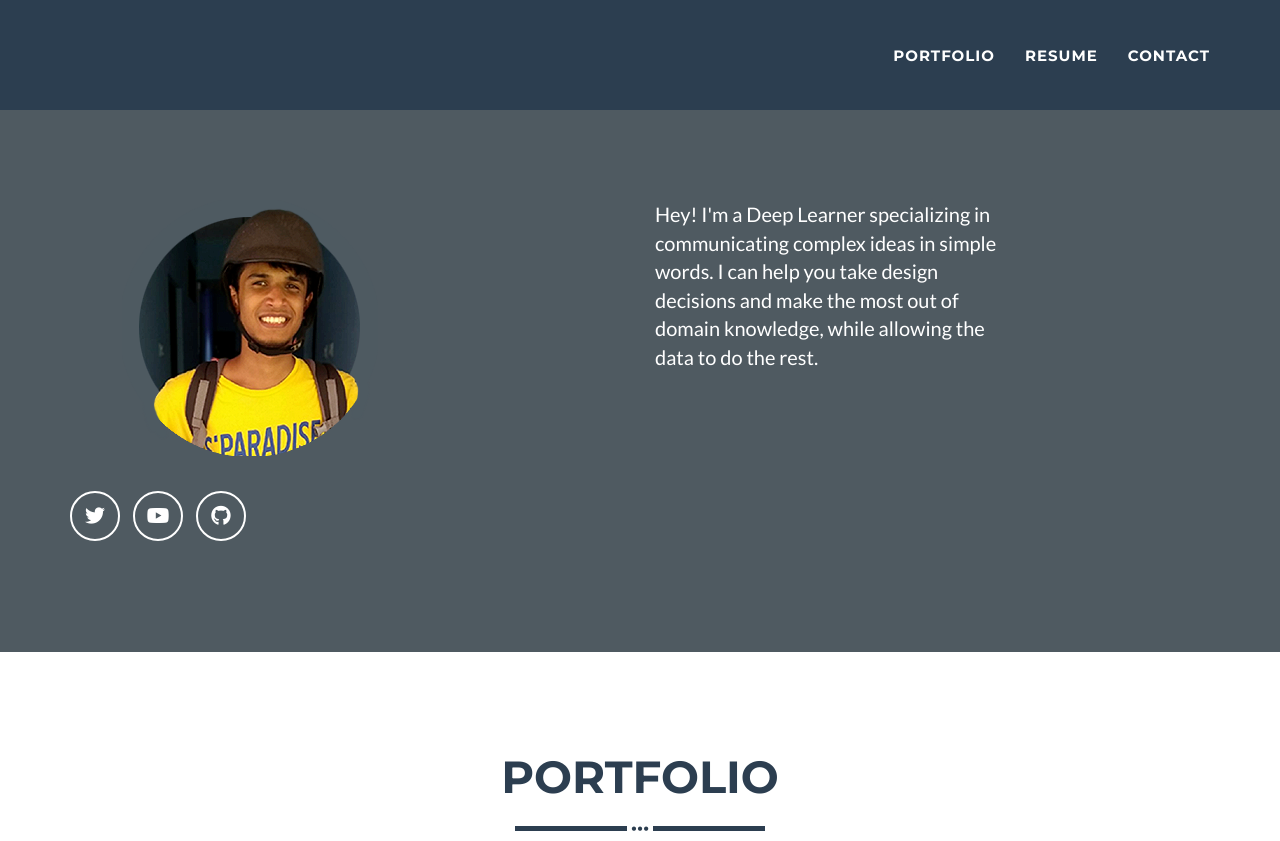
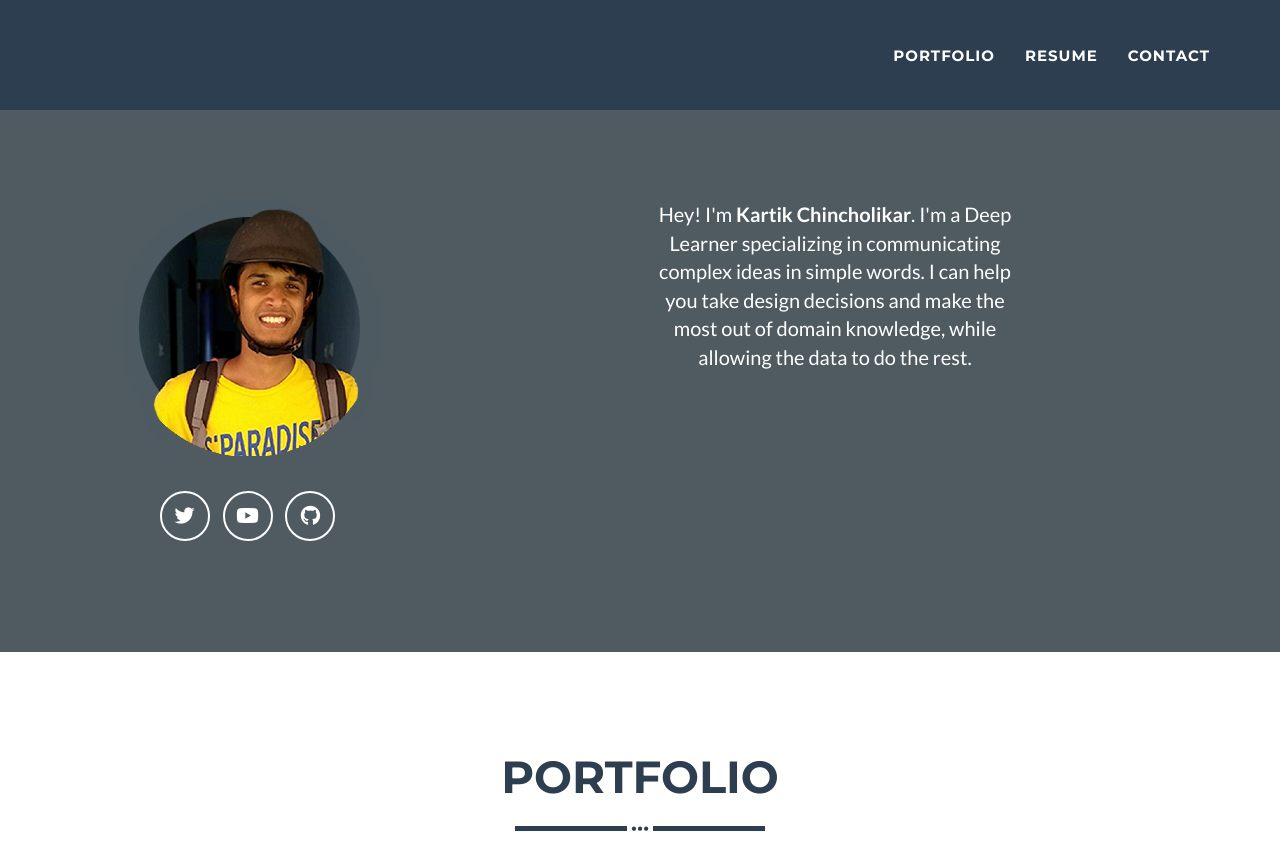
Before and after one commit to kartikchincholikar/kartikchincholikar.github.io, a Jekyll site: the page built from _posts/2014-07-17-Simulations in Statistical Learning Theory.markdown, in a window 1280 px wide and 1400 px high. Shown: the top 841 px of the window. Built offline with Jekyll 4.4.1, drawn with Linux system fonts in a browser that asks for light colours; grey boxes are pictures that could not be loaded.

Commit message:
changes header

```diff
--- a/_includes/header.html
+++ b/_includes/header.html
@@ -14,7 +14,7 @@
         </ul>
       </div>
       <div class="col-lg-4 col-lg-offset-2">
-        <p>Hey! I'm a Deep Learner specializing in communicating complex ideas in simple words.
+        <p>Hey! I'm <b>Kartik Chincholikar</b>. I'm a Deep Learner specializing in communicating complex ideas in simple words.
           I can help you take design decisions and make the most out of domain knowledge, while allowing the data to do the rest.
         </p>
       </div>
```
Also changed, not shown: _includes/css/main.css (+5 -5 lines).
